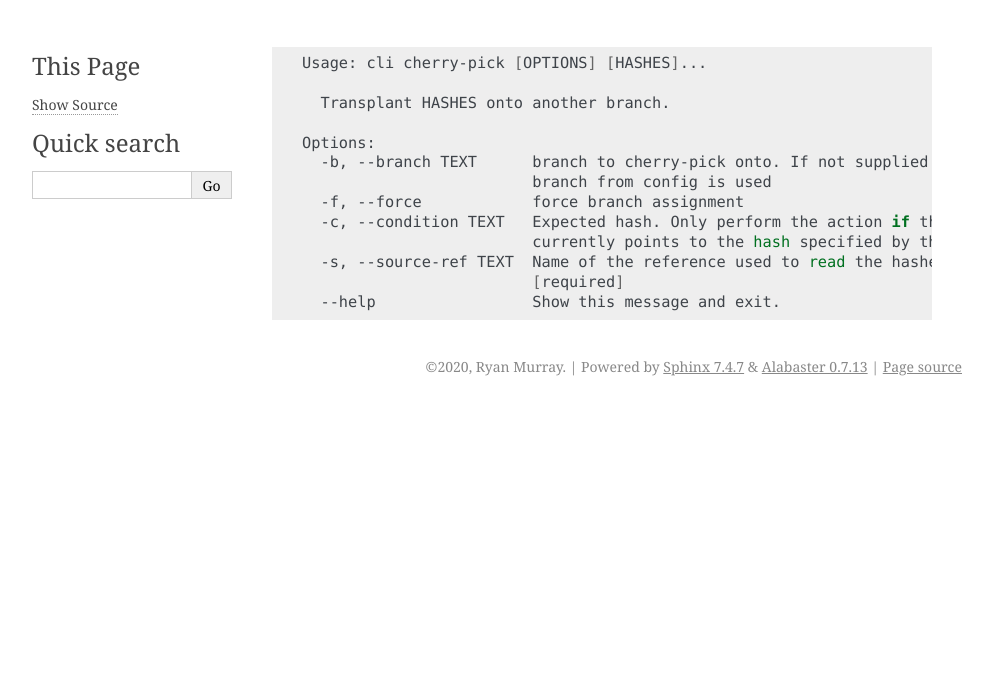
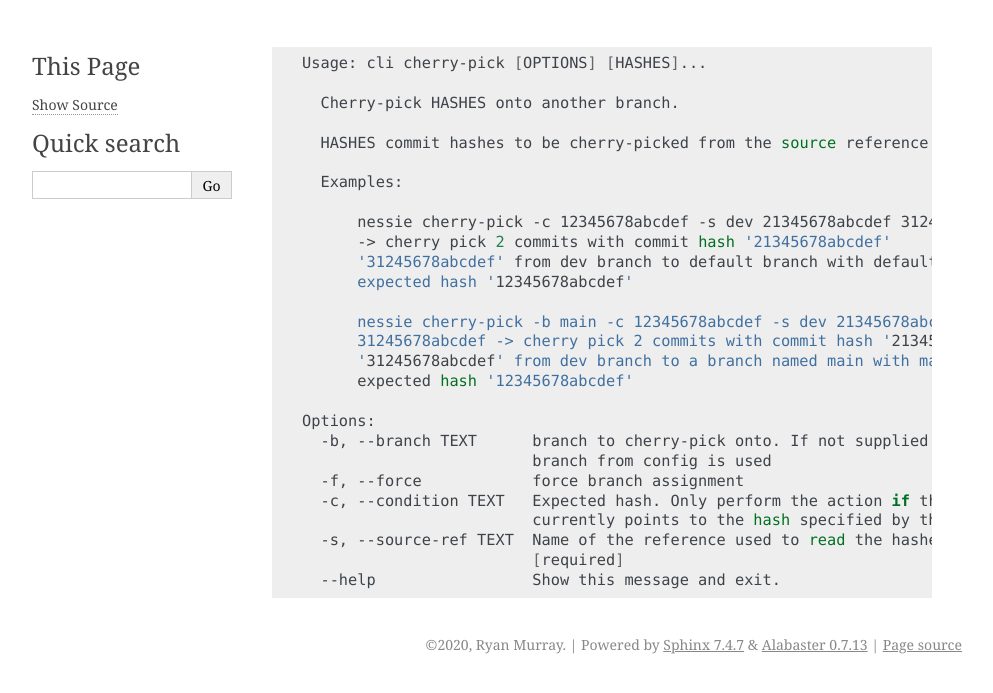
Before and after one commit to projectnessie/pynessie, a Sphinx documentation site: the page built from python/docs/cherry-pick.rst, in a window 1280 px wide. Shown: the top 693 px of the page, without its empty margins (148-1141 px from the left). Built offline with Sphinx 7.4.7, drawn with Linux system fonts in a browser that asks for light colours; the version number could not be read and is left out.

Commit message:
Update CLI doc about merge and cherry-pick (#2537)
Fixes #2277

```diff
--- a/python/docs/cherry-pick.rst
+++ b/python/docs/cherry-pick.rst
@@ -2,7 +2,21 @@
 
 	Usage: cli cherry-pick [OPTIONS] [HASHES]...
 
-	  Transplant HASHES onto another branch.
+	  Cherry-pick HASHES onto another branch.
+
+	  HASHES commit hashes to be cherry-picked from the source reference.
+
+	  Examples:
+
+	      nessie cherry-pick -c 12345678abcdef -s dev 21345678abcdef 31245678abcdef
+	      -> cherry pick 2 commits with commit hash '21345678abcdef'
+	      '31245678abcdef' from dev branch to default branch with default branch's
+	      expected hash '12345678abcdef'
+
+	      nessie cherry-pick -b main -c 12345678abcdef -s dev 21345678abcdef
+	      31245678abcdef -> cherry pick 2 commits with commit hash '21345678abcdef'
+	      '31245678abcdef' from dev branch to a branch named main with main branch's
+	      expected hash '12345678abcdef'
 
 	Options:
 	  -b, --branch TEXT      branch to cherry-pick onto. If not supplied the default
--- a/python/docs/main.rst
+++ b/python/docs/main.rst
@@ -16,10 +16,10 @@
 
 	Commands:
 	  branch       Branch operations.
-	  cherry-pick  Transplant HASHES onto another branch.
+	  cherry-pick  Cherry-pick HASHES onto another branch.
 	  config       Set and view config.
 	  contents     Contents operations.
 	  log          Show commit log.
-	  merge        Merge FROM_BRANCH into another branch.
+	  merge        Merge FROM_REF into another branch.
 	  remote       Set and view remote endpoint.
 	  tag          Tag operations.
```
Also changed, not shown: python/docs/merge.rst (+18 -2 lines), 2 other files.
